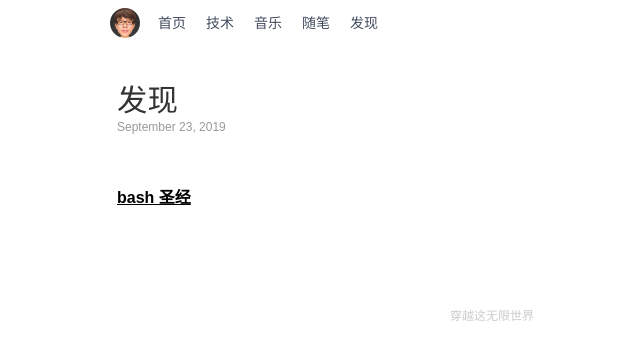
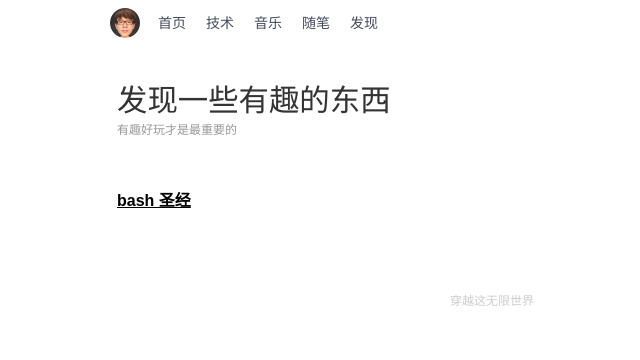
Before and after one commit to babyking/babyking.github.io, a Jekyll site: the page built from _posts/2019-09-23-find.md, in a window 1280 px wide. Shown: the top 360 px of the page, without its empty margins (148-788 px from the left). Built offline with Jekyll 4.4.1, drawn with Linux system fonts in a browser that asks for light colours.

Commit message:
blog update

```diff
--- a/_layouts/page.html
+++ b/_layouts/find.html
@@ -7,7 +7,7 @@
 	<div class="wrapper main">
 		<div id="content">
 			<h1>{{ page.title }}</h1>
-			<span class="sub_date">{{ page.date | date:'%B %d, %Y' }}</span>
+			<span class="sub_date">有趣好玩才是最重要的</span>
 			<div class="cnt">
 				{{ content }}
 			</div>
--- a/_layouts/post.html
+++ b/_layouts/post.html
@@ -10,9 +10,6 @@
 			<span class="sub_date">{{ page.date | date:'%B %d, %Y' }}</span>
 			<div class="cnt">
 				{{ content }}
-				<br />
-				<!-- --EOF--
-				<p>若无特别说明，本站文章均为原创，转载请保留链接，谢谢</p> -->
 			</div>
 			<noscript>Please enable JavaScript to view the <a href="http://disqus.com/?ref_noscript=babyking">comments powered
 					by Disqus.</a></noscript>
--- a/_posts/2019-09-23-find.md
+++ b/_posts/2019-09-23-find.md
@@ -1,12 +1,10 @@
 ---
 typora-root-url: ../
 typora-copy-images-to: ../image
-layout: post
-title: 发现
+layout: find
+title: 发现一些有趣的东西
 permalink: /find/
 date: 2019-09-23 11:46
-category: 发现
 ---
 
-
 [bash 圣经](https://github.com/dylanaraps/pure-bash-bible/blob/master/README.md)
```
Also changed, not shown: 14 other files.
